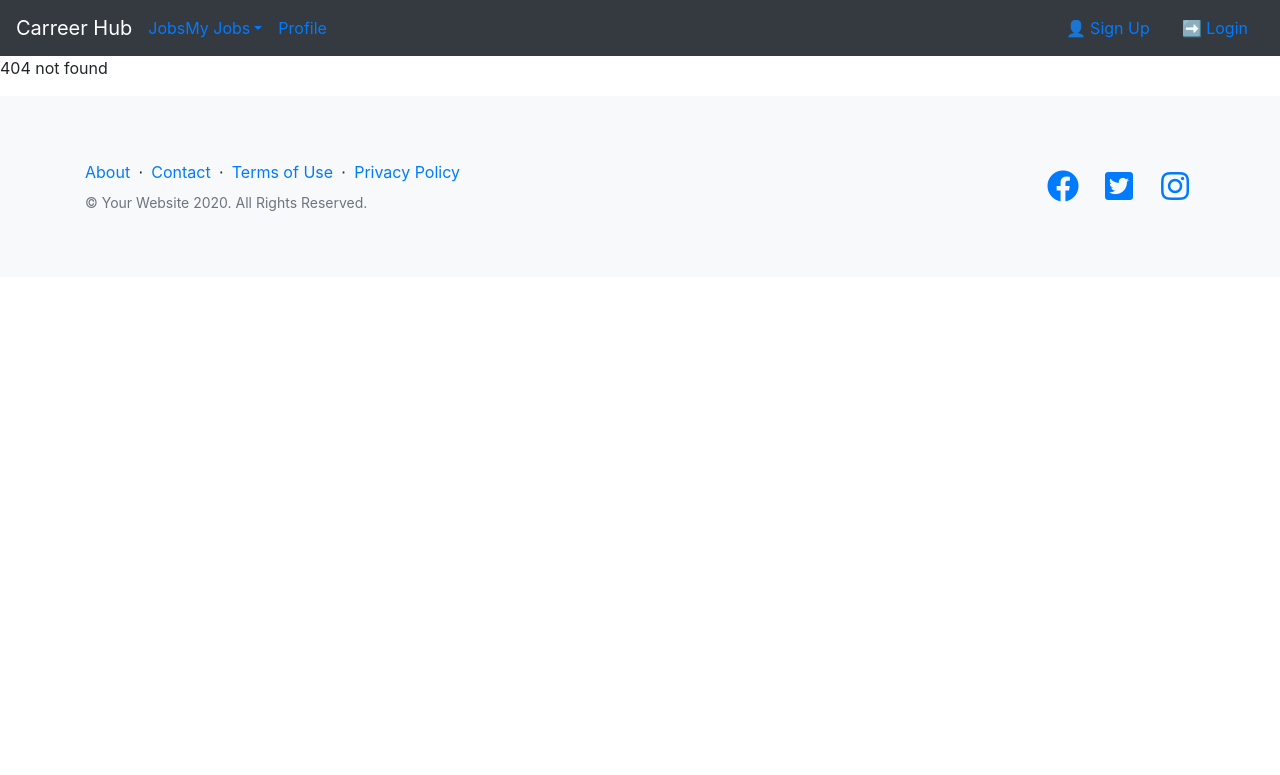
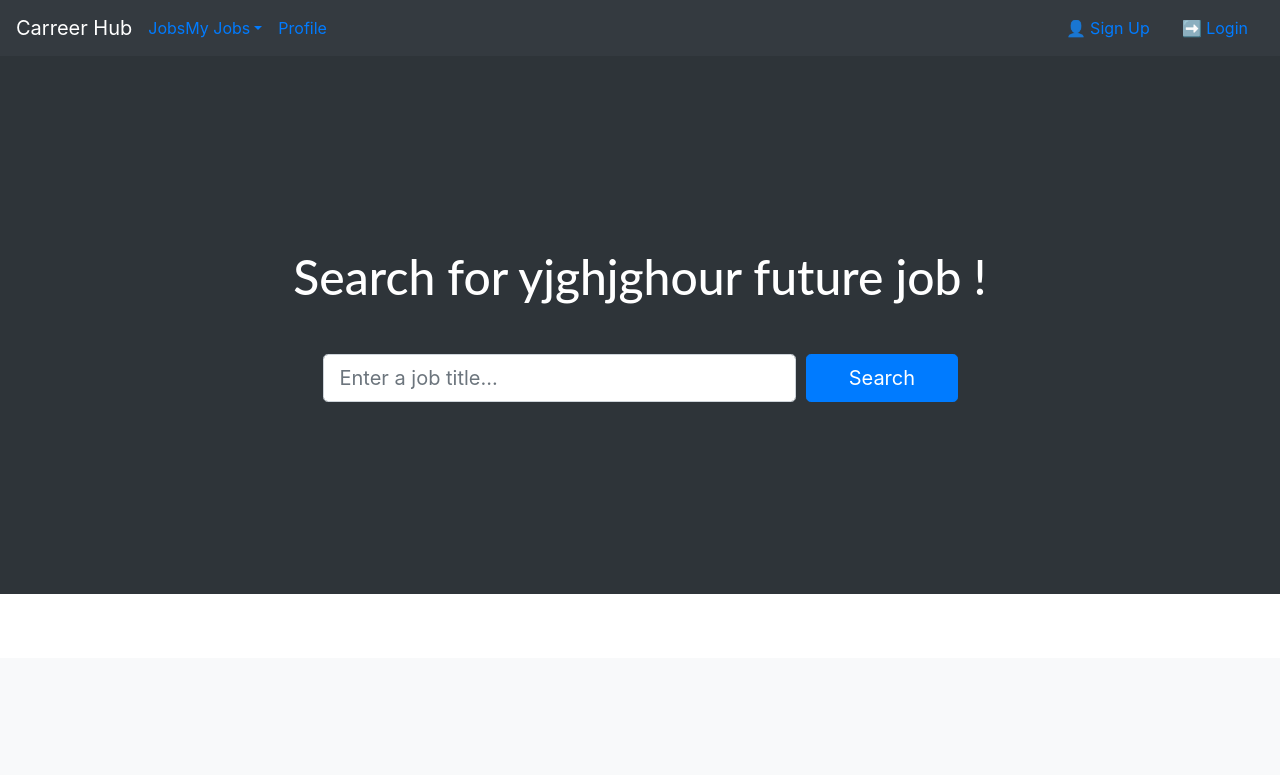
Before and after one commit to carlastjuste/job-hub, a React (Create React App) app in the folder client/: page /t in a window 1280 px wide. Before the commit this address had no page. Shown: the top 775 px of the page. Built offline with nearby package versions, Linux system fonts and the light colour scheme; some icons are missing.

Commit message:
Solve job search issue

```diff
--- a/client/src/App.js
+++ b/client/src/App.js
@@ -2,7 +2,8 @@ import React from 'react';
 import { BrowserRouter as Router, Route , Switch} from "react-router-dom";
 import HomePage from './components/homePage';
 import Header from './components/header';
-import JobSearch from './components/jobSearchArea';
+import JobSearch from './components/jobSearch';
+import JobSearchArea from './components/jobSearchArea';
 import JobForm from './components/jobForm'
 import StatArea from './components/statArea';
 import Footer from './components/footer';
@@ -28,9 +29,13 @@ function App() {
      <div>
        <Header />
        <Switch>
+         <Route exact path = "/t">
+            <JobSearch />
+            <StatArea />
+         </Route>
          <Route exact path = "/">
             <JobSearch />
-            <StatArea />
+
          </Route>
 
          <Route exact path={isLoggedIn ? '/jobs/add' : '/login'}>
--- a/client/src/components/footer.jsx
+++ b/client/src/components/footer.jsx
@@ -25,7 +25,7 @@ class Footer extends Component {
               <a href="#">Privacy Policy</a>
             </li>
           </ul>
-          <p class="text-muted small mb-4 mb-lg-0">&copy; Your Website 2020. All Rights Reserved.</p>
+          <p class="text-muted small mb-4 mb-lg-0">&copy; Team 6 UNCC 2021. All Rights Reserved.</p>
         </div>
         <div class="col-lg-6 h-100 text-center text-lg-right my-auto">
           <ul class="list-inline mb-0">
--- a/client/src/components/homePage.jsx
+++ b/client/src/components/homePage.jsx
@@ -6,7 +6,19 @@ import Footer from './footer';
 
 
 class homePage extends Component {
-    state = {  }
+    state = {
+        searchValue: ''
+      }
+
+
+      handleChange = e => {
+        let searchValue = this.state.SearchValue;
+        searchValue = e.currentTarget.value;
+        this.setState({searchValue});
+    }
+
+
+
     render() {
         return (
             <React.Fragment>
--- /dev/null
+++ b/client/src/components/jobSearch.jsx
@@ -0,0 +1,139 @@
+import React, { Component } from 'react';
+import ReactHtmlParser, { processNodes, convertNodeToElement, htmlparser2 } from 'react-html-parser';
+//import API from "../utils/API";
+import _ from 'lodash';
+
+import axios from "axios";
+
+class  JobSearch extends Component {
+    state = {
+        searchValue:"",
+        jobList :[],
+     }
+
+     handleSubmit = e => {
+        e.preventDefault();
+        this.getJob();
+
+    }
+
+    async getJob (){
+
+        try{
+        const url = "https://jobs.github.com/positions.json?description=" + this.state.searchValue;
+        const res = await axios.get(url,
+            {
+                headers: {
+                  'Access-Control-Allow-Origin': '*',
+                },
+                proxy: {
+                  host: 'https://career-hub.herokuapp.com/'
+
+                }
+                });
+        // const jobList = res.data.results;
+        // this.setState({jobList : jobList});
+        console.log(res);
+        }catch (err) {
+            console.log(err);
+        }
+    }
+
+
+
+
+
+     handleChange = e => {
+        let searchValue = this.state.SearchValue;
+        searchValue = e.currentTarget.value;
+        this.setState({searchValue});
+    }
+
+
+    render() {
+        return (
+            <React.Fragment>
+                        <header className="masthead text-white text-center">
+                            <div className="overlay"></div>
+                            <div className="container">
+                            <div className="row">
+                                <div className="col-xl-9 mx-auto">
+                                <h1 className="mb-5">Search for yjghjghour future job !</h1>
+                                </div>
+                                <div className="col-md-10 col-lg-8 col-xl-7 mx-auto">
+
+                                <form onSubmit={this.handleSubmit}>
+                                    <div className="form-row">
+                                    <div className="col-12 col-md-9 mb-2 mb-md-0">
+                                        <input type="text" className="form-control form-control-lg" placeholder="Enter a job title..."
+                                        value={this.state.SearchValue}
+                                        onChange={this.handleChange}
+                                        type="search"
+                                        />
+                                    </div>
+                                    <div className="col-12 col-md-3">
+                                        <button type="submit" className="btn btn-block btn-lg btn-primary">Search</button>
+                                    </div>
+                                    </div>
+                                </form>
+                                </div>
+                            </div>
+                            </div>
+                        </header>
+
+
+
+
+
+                        <div className ="job-list">
+    {this.state.jobList.map((job) => (
+        <div className ="job-list-card card">
+
+            <div className="card-header">
+               <h5> <a href = {job.url}>{job.title}</a></h5>
+                <p className="font-weight-light">{job.company}</p>
+                <ul id="location">
+                    {job.location}
+                </ul>
+            </div>
+            <div className="card-body">
+                <h5 className="card-title">{job.location}</h5>
+                <p className="card-text">{ReactHtmlParser(job.description).slice(0,1)}</p>
+
+                <button type="button" className="btn btn-primary" data-toggle="modal" data-target="#jobDescModal"> View More</button>
+            </div>
+            <div class="card-footer">
+                <small class="text-muted">Publication date: {job.created_at}</small>
+            </div>
+
+
+
+            <div className="modal fade" id="jobDescModal" tabindex="-1" role="dialog" aria-labelledby="exampleModalLongTitle" aria-hidden="true">
+                <div className="modal-dialog modal-lg" role="document">
+                    <div className="modal-content">
+                        <div className="modal-header">
+                            <h5 className="modal-title" id="exampleModalLongTitle">{job.name}<p class="font-weight-light">{job.company}</p></h5>
+                            <button type="button" class="close" data-dismiss="modal" aria-label="Close">
+                                <span aria-hidden="true">&times;</span>
+                            </button>
+                        </div>
+                        <div class="modal-body">
+                            {ReactHtmlParser(job.description)}
+                        </div>
+                        <div class="modal-footer">
+                            <button type="button" class="btn btn-secondary" data-dismiss="modal">Close</button>
+                            <button type="button" class="btn btn-primary">Save Job</button>
+                        </div>
+                    </div>
+                </div>
+            </div>
+        </div>
+))}
+</div>
+
+</React.Fragment>
+         );
+    }
+}
+
+export default JobSearch;
```
Also changed, not shown: 1 other file (tests, documents, lock files or other folders). Lines whose indentation alone changed are shown as unchanged.
